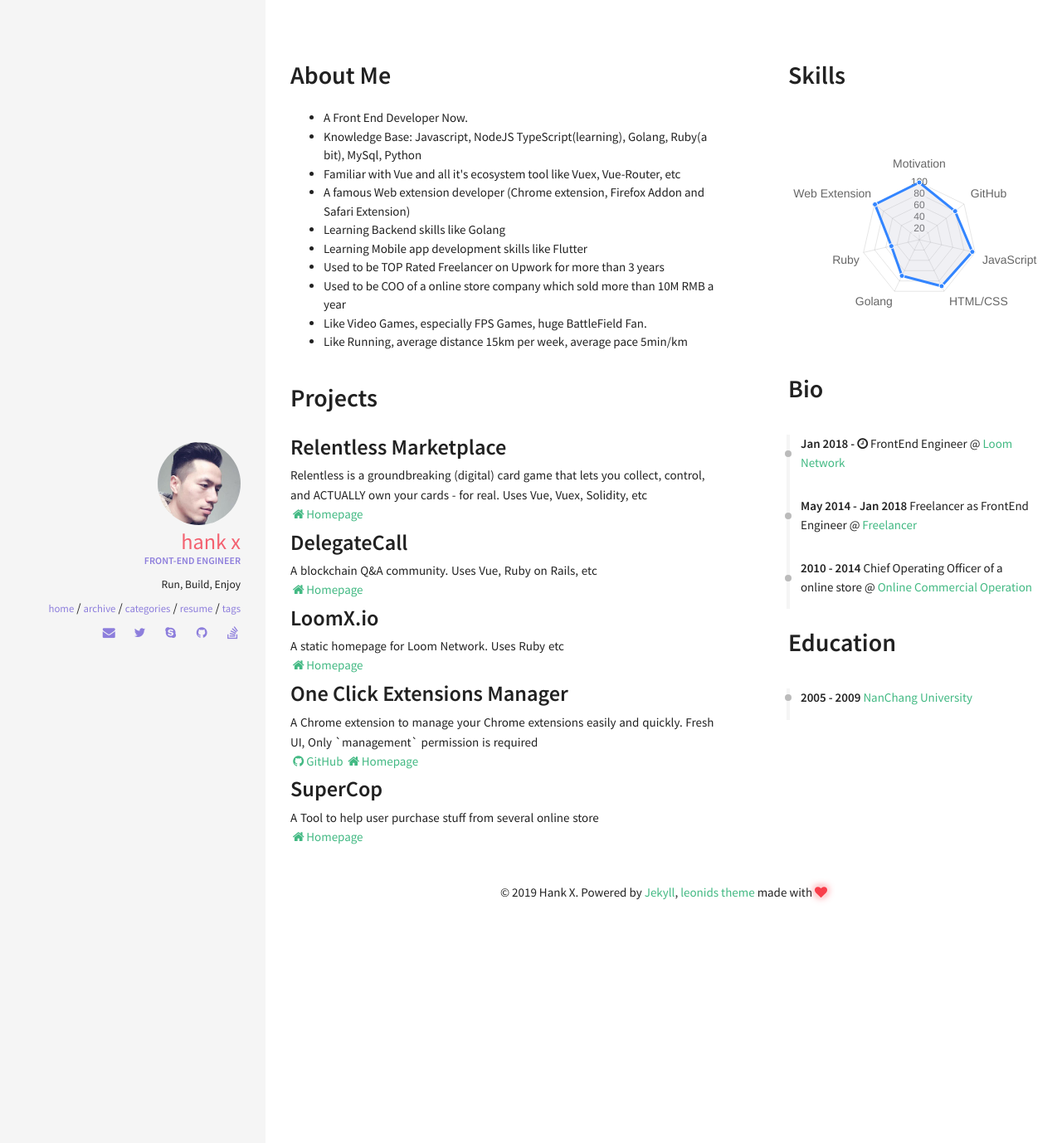
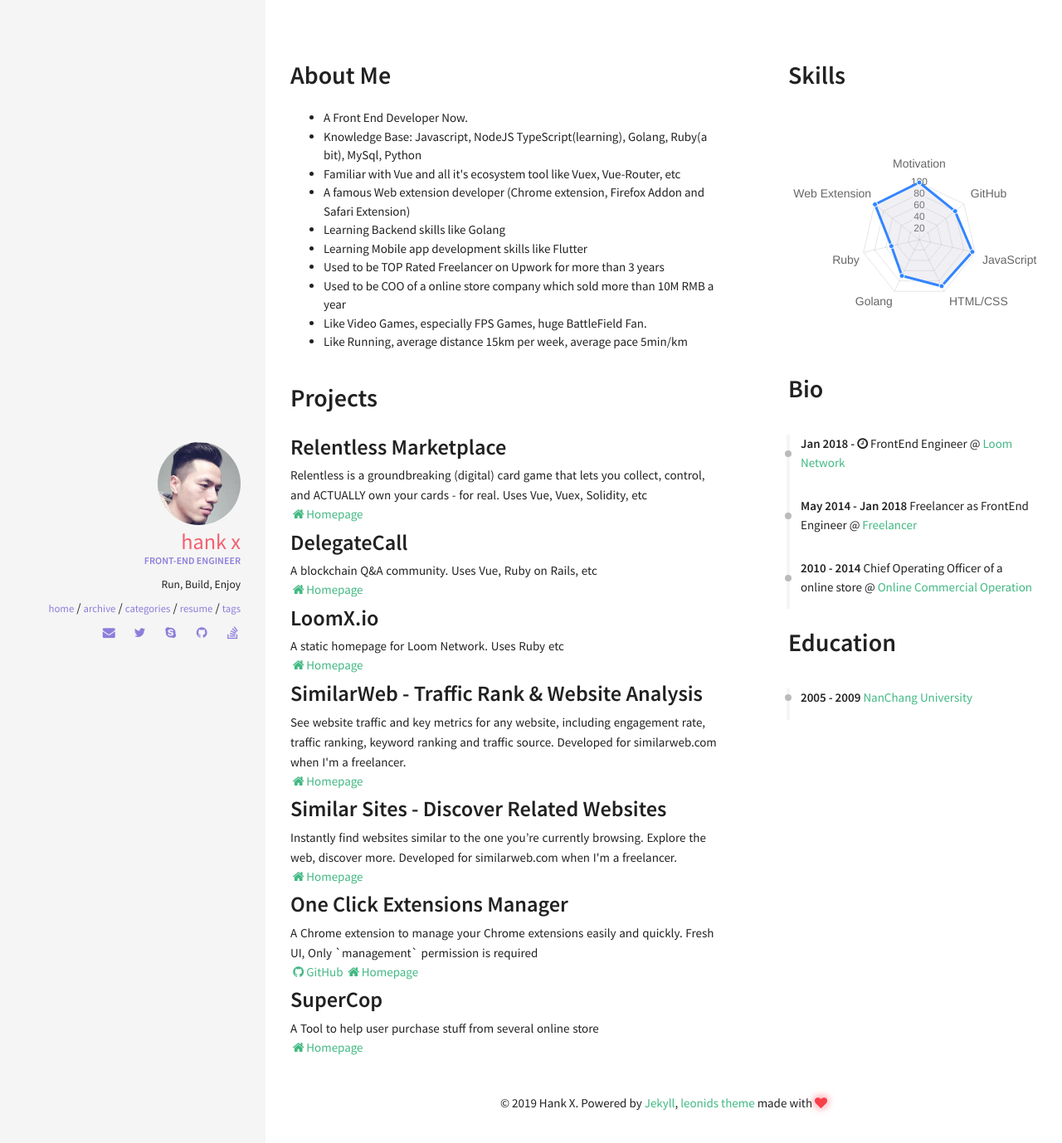
Before and after one commit to hankxdev/hankxdev.github.io, a Jekyll site: the page built from resume.html, in a window 1280 px wide. Shown: the top 1378 px of the page at 83% size. Built offline with Jekyll 4.4.1, drawn with Linux system fonts in a browser that asks for light colours; nearby versions of some CDN libraries.

Commit message:
more project

```diff
--- a/_data/index/projects.yml
+++ b/_data/index/projects.yml
@@ -16,6 +16,17 @@
   website: https://loomx.io
 
 
+- name: SimilarWeb - Traffic Rank & Website Analysis
+  descr: "See website traffic and key metrics for any website, including engagement rate, traffic ranking, keyword ranking and traffic source. Developed for similarweb.com when I'm a freelancer."
+  image: pong.png
+  website: https://chrome.google.com/webstore/detail/similarweb-traffic-rank-w/hoklmmgfnpapgjgcpechhaamimifchmp?utm_source=chrome-ntp-icon
+
+- name: Similar Sites - Discover Related Websites
+  descr: "Instantly find websites similar to the one you’re currently browsing. Explore the web, discover more. Developed for similarweb.com when I'm a freelancer."
+  image: pong.png
+  website: https://chrome.google.com/webstore/detail/similar-sites-discover-re/necpbmbhhdiplmfhmjicabdeighkndkn?utm_source=chrome-ntp-icon
+
+
 - name: One Click Extensions Manager
   descr: "A Chrome extension to manage your Chrome extensions easily and quickly. Fresh UI, Only `management` permission is required"
   image: pong.png
```
Also changed, not shown: 2 other files.
